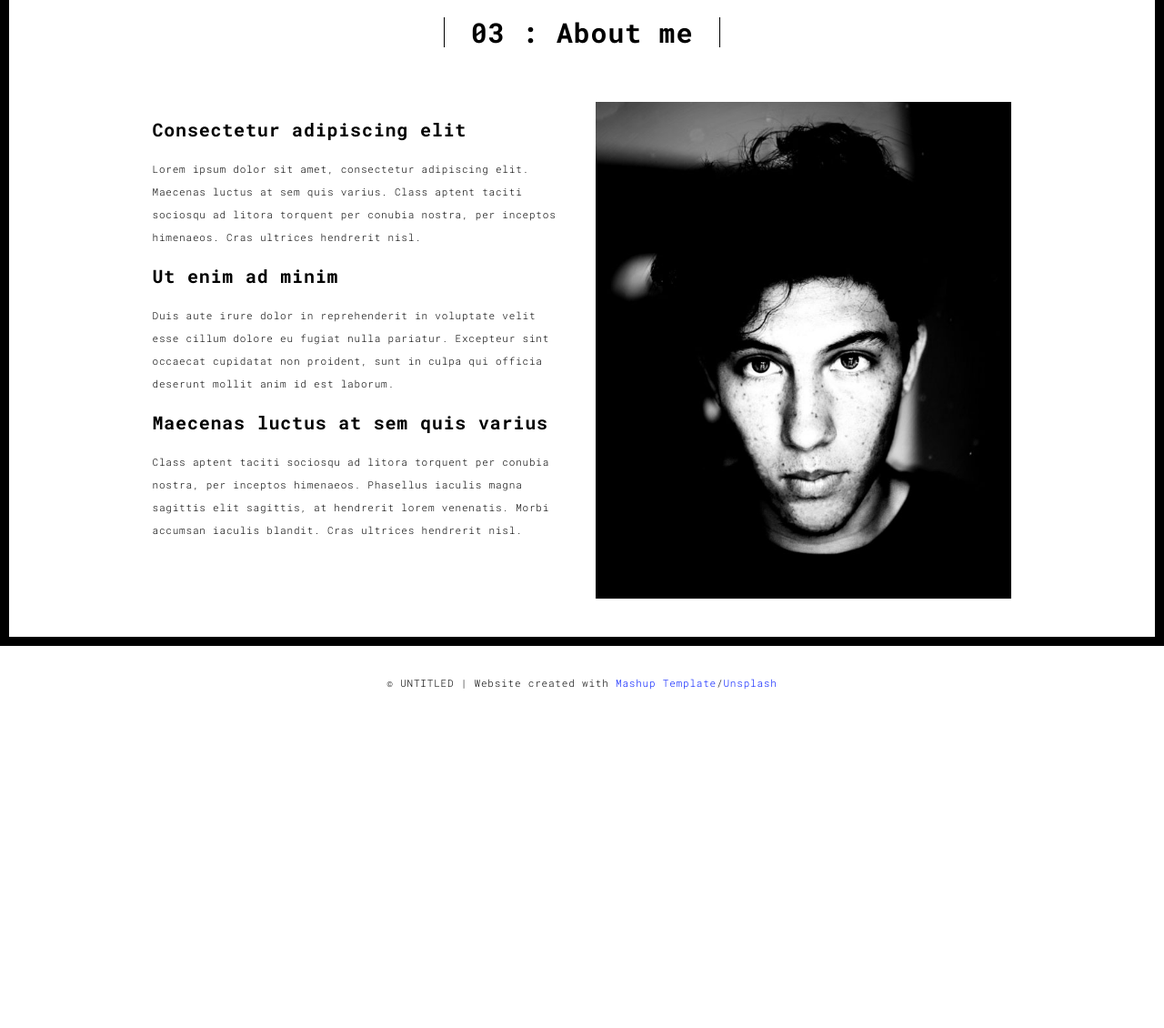
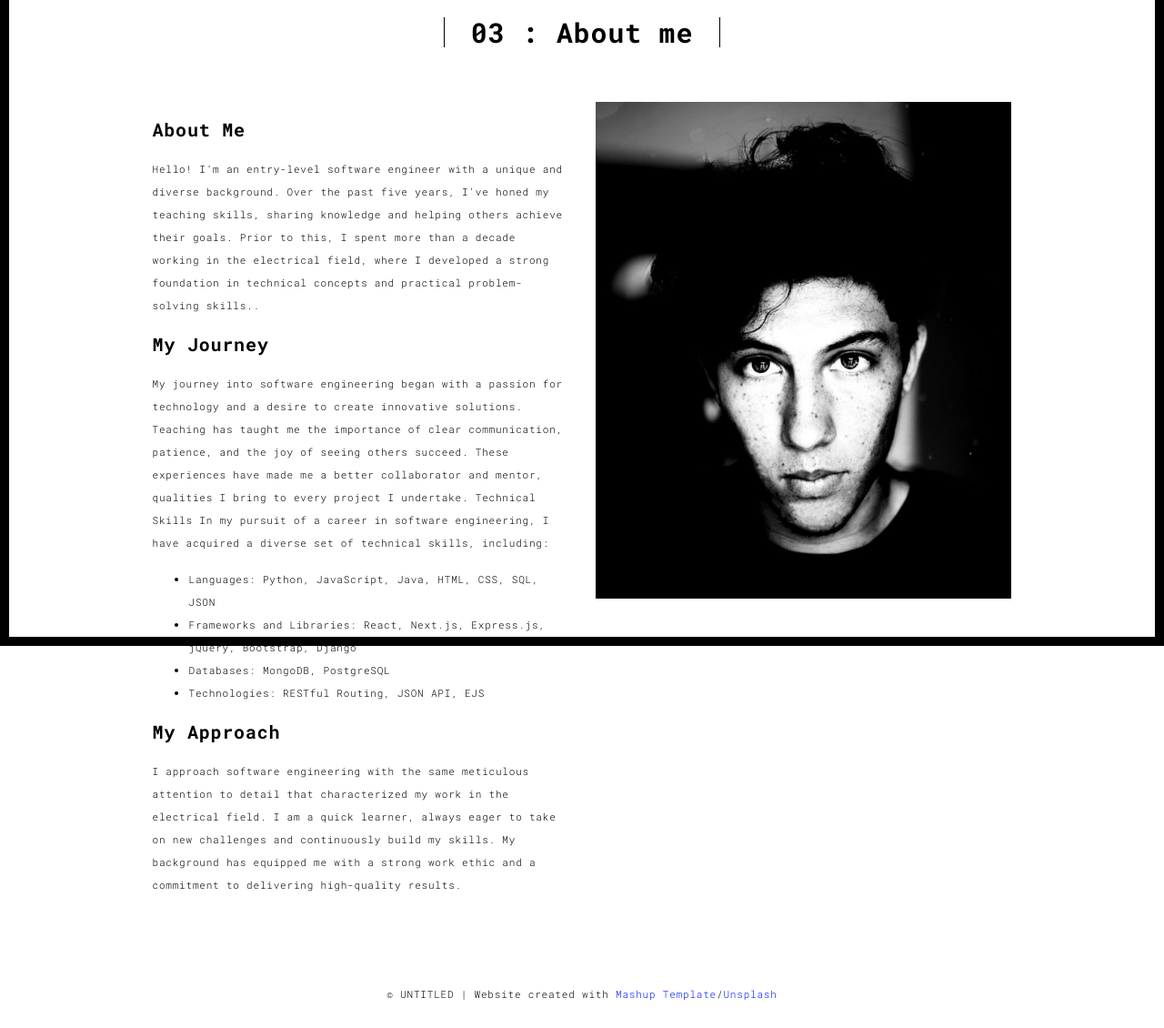
Before and after one commit to mickey-40/web_server, a Flask app: page /about.html in a window 1280 px wide. Shown: the part 90-1220 px from the top of the page at 91% size. Before the commit the page ends 848 px from the top, so only its background shows below. Run offline with Flask 3, Linux system fonts and the light colour scheme; some libraries are stand-ins or nearby versions.

Commit message:
added to about me page and works page

```diff
--- a/templates/about.html
+++ b/templates/about.html
@@ -15,7 +15,7 @@
   <link rel="apple-touch-icon" sizes="180x180" href="assets/apple-icon-180x180.png">
   <link href="assets/favicon.ico" rel="icon">
 
-  <title>Title page</title>
+  <title>About Me</title>
 
 <link href="/static/main.3f6952e4.css" rel="stylesheet"></head>
 
@@ -61,16 +61,22 @@
             <div class="col-md-10 col-md-offset-1">
               <div class="row">
                 <div class="col-xs-12 col-md-6">
-                  <h3>Consectetur adipiscing elit</h3>
-                  <p>Lorem ipsum dolor sit amet, consectetur adipiscing elit. Maecenas luctus at sem quis varius.
-                  Class aptent taciti sociosqu ad litora torquent per conubia nostra, per inceptos himenaeos. Cras ultrices hendrerit nisl.</p>
-                  <h3>Ut enim ad minim  </h3>
-                  <p>Duis aute irure dolor in reprehenderit in voluptate velit esse
-                  cillum dolore eu fugiat nulla pariatur. Excepteur sint occaecat cupidatat non
-                  proident, sunt in culpa qui officia deserunt mollit anim id est laborum.
-                  <h3>Maecenas luctus at sem quis varius</h3>
+                  <h3>About Me</h3>
+                  <p>Hello! I’m an entry-level software engineer with a unique and diverse background. Over the past five years, I've honed my teaching skills, sharing knowledge and helping others achieve their goals. Prior to this, I spent more than a decade working in the electrical field, where I developed a strong foundation in technical concepts and practical problem-solving skills..</p>
+                  <h3>My Journey</h3>
+                  <p>My journey into software engineering began with a passion for technology and a desire to create innovative solutions. Teaching has taught me the importance of clear communication, patience, and the joy of seeing others succeed. These experiences have made me a better collaborator and mentor, qualities I bring to every project I undertake.
+
+                    Technical Skills
+                    In my pursuit of a career in software engineering, I have acquired a diverse set of technical skills, including:
+                   <ul>
+                    <li>Languages: Python, JavaScript, Java, HTML, CSS, SQL, JSON</li>
+                    <li>Frameworks and Libraries: React, Next.js, Express.js, jQuery, Bootstrap, Django</li>
+                    <li>Databases: MongoDB, PostgreSQL</li>
+                    <li>Technologies: RESTful Routing, JSON API, EJS</li>
+                   </ul>
+                  <h3>My Approach</h3>
                   <p>
-                  Class aptent taciti sociosqu ad litora torquent per conubia nostra, per inceptos himenaeos. Phasellus iaculis magna sagittis elit sagittis, at hendrerit lorem venenatis. Morbi accumsan iaculis blandit. Cras ultrices hendrerit nisl.</p>
+                    I approach software engineering with the same meticulous attention to detail that characterized my work in the electrical field. I am a quick learner, always eager to take on new challenges and continuously build my skills. My background has equipped me with a strong work ethic and a commitment to delivering high-quality results.</p>
                 </div>
                 <div class="col-xs-12 col-md-6">
                   <img src="assets/images/profil.jpg" class="img-responsive" alt="">
--- a/templates/works.html
+++ b/templates/works.html
@@ -15,7 +15,7 @@
   <link rel="apple-touch-icon" sizes="180x180" href="assets/apple-icon-180x180.png">
   <link href="assets/favicon.ico" rel="icon">
 
-  <title>Title page</title>
+  <title>Mickey's Page</title>
 
 <link href="/static/main.3f6952e4.css" rel="stylesheet"></head>
 
@@ -56,7 +56,7 @@
       <div class="col-sm-8 col-sm-offset-2 section-container-spacer">
         <div class="text-center">
           <h1 class="h2">02 : Works</h1>
-          <p>Nulla facilisi. Vivamus vestibulum, elit in scelerisque ultricies, nisl nunc pulvinar ligula, id sodales arcu sapien in nisi. Quisque libero enim, mattis non augue posuere, venenatis dapibus urna.</p>
+          <p>Welcome to my Projects page! Here, you'll find a curated collection of my work that showcases my skills, creativity, and dedication. Each project represents a unique journey of problem-solving, innovation, and growth. From conceptualization to execution, I have poured my passion into every detail, ensuring high-quality outcomes that meet the needs and exceed the expectations of my clients and collaborators. Explore the diverse range of projects below to get a sense of my capabilities and the impact of my work.</p>
         </div>
       </div>
 
```
Also changed, not shown: templates/contact.html (+5 -5 lines), templates/work.html (+1 -14 lines), 1 other file.
